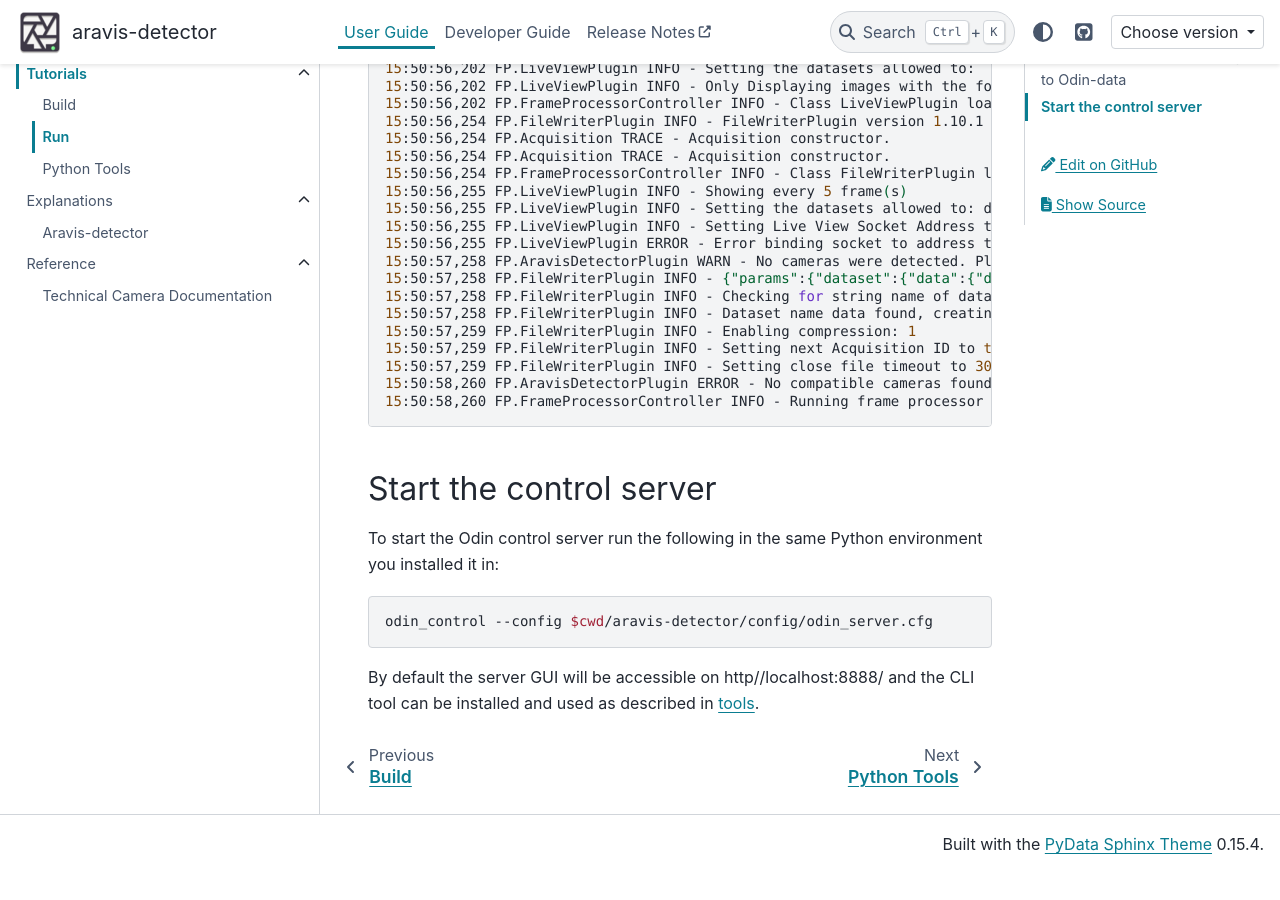
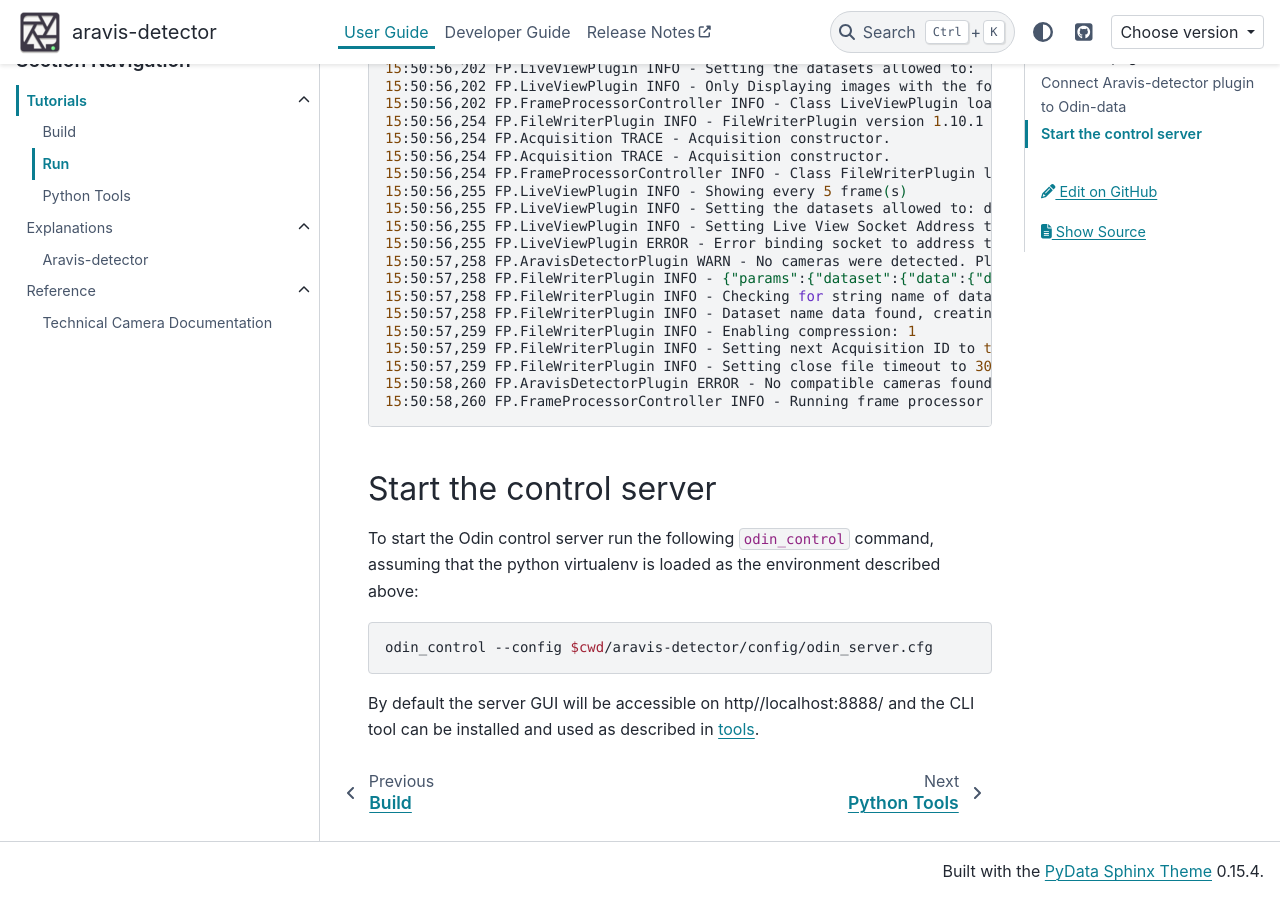
Before and after one commit to Observatory-Sciences/aravis-detector, a Sphinx documentation site: the page built from docs/user/tutorials/run.md, in a window 1280 px wide and 900 px high, scrolled down 1238 px. Built offline with Sphinx 7.4.7 and the PyData theme 0.15.4, drawn with Linux system fonts in a browser that asks for light colours; before the commit the page ends 2112 px from its top, so only the background shows below that.

Commit message:
Update docs/user/tutorials/run.md
Co-authored-by: Ulrik Kofoed Pedersen <ulrikpedersen@users.noreply.github.com>

````diff
--- a/docs/user/tutorials/run.md
+++ b/docs/user/tutorials/run.md
@@ -59,7 +59,7 @@
 
 ## Start the control server
 
-To start the Odin control server run the following in the same Python environment you installed it in:
+To start the Odin control server run the following `odin_control` command, assuming that the python virtualenv is loaded as the environment described above:
 
 ```shell
 odin_control --config $cwd/aravis-detector/config/odin_server.cfg
````
